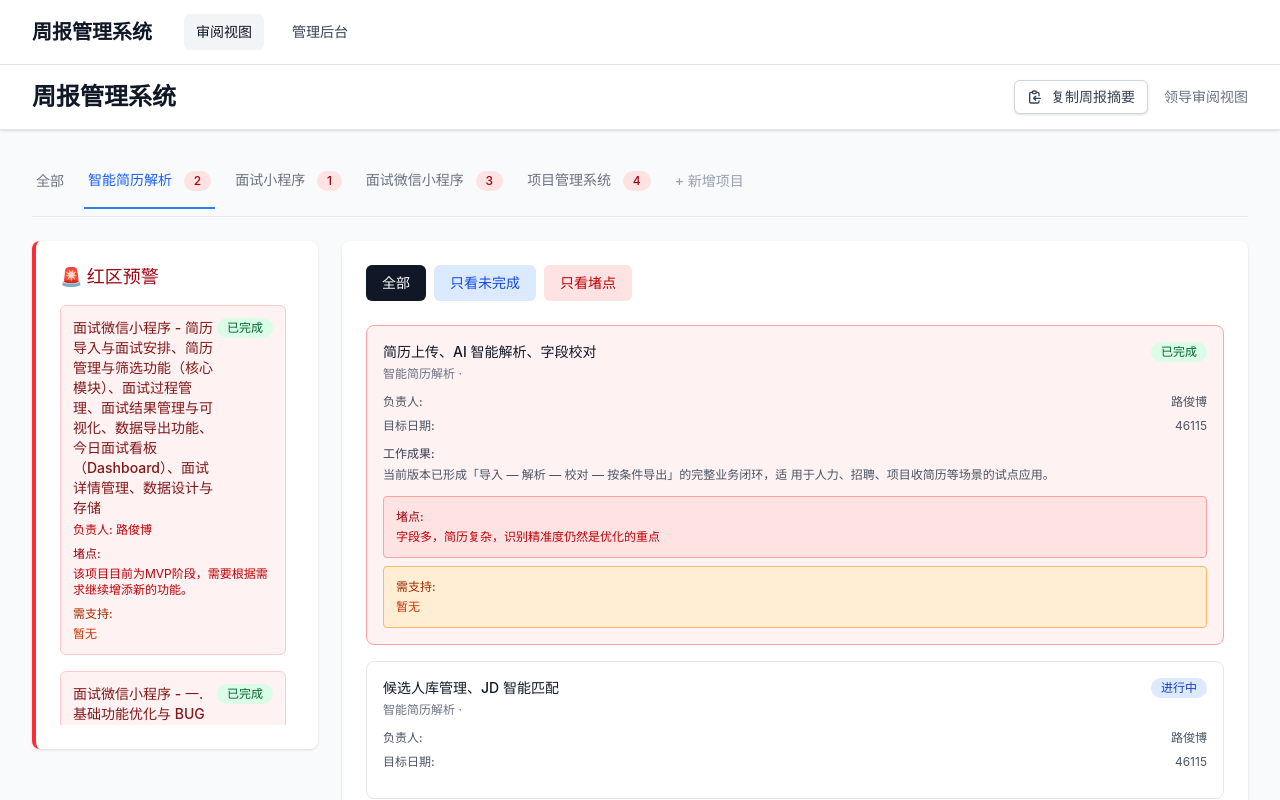
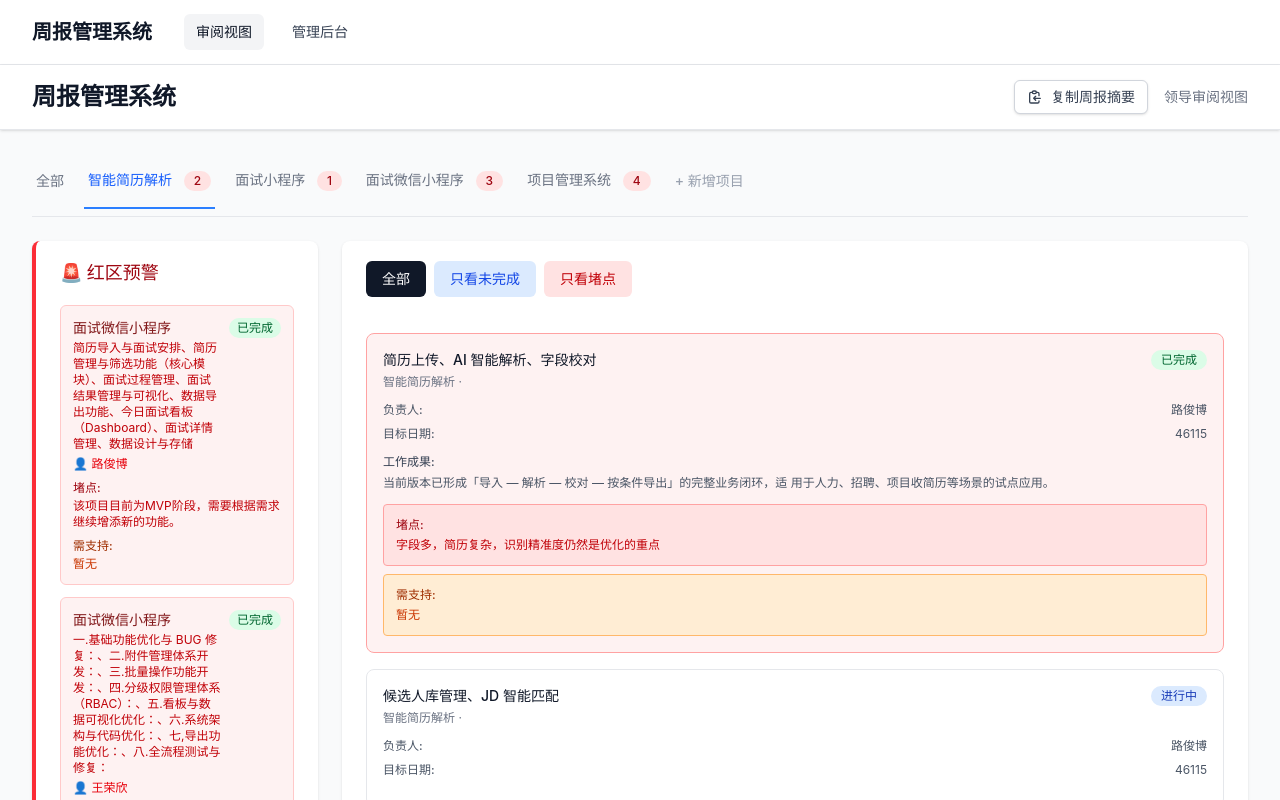
Before and after one commit to Powerlu/weekly-report-portal, a Vue app: page / in a window 1280 px wide. Shown: the top 800 px of the page. Built offline with nearby package versions, Linux system fonts and the light colour scheme.

Commit message:
Layout: make left/right panels full-height with independent scroll (adaptive to viewport)

```diff
--- a/src/components/BlockerAlert.vue
+++ b/src/components/BlockerAlert.vue
@@ -1,32 +1,37 @@
 <template>
-  <div class="bg-white shadow rounded-lg border-l-4 border-red-500">
-    <div class="px-4 py-5 sm:p-6">
-      <h3 class="text-lg leading-6 font-medium text-red-800 mb-4">
+  <div class="bg-white shadow rounded-lg border-l-4 border-red-500 flex flex-col h-full">
+    <div class="px-4 py-5 sm:px-6 flex-shrink-0">
+      <h3 class="text-lg leading-6 font-medium text-red-800">
         🚨 红区预警
       </h3>
+    </div>
 
-      <div v-if="blockedTasks.length === 0" class="text-center py-4">
+    <div class="flex-1 overflow-y-auto px-4 pb-5 sm:px-6">
+      <div v-if="blockedTasks.length === 0" class="text-center py-8">
         <p class="text-sm text-gray-500">暂无堵点或需协调事项</p>
       </div>
 
-      <div v-else class="space-y-4 max-h-[420px] overflow-y-auto pr-2 custom-scrollbar">
+      <div v-else class="space-y-3">
         <div
           v-for="(task, index) in blockedTasks"
           :key="index"
           class="border border-red-200 rounded-md p-3 bg-red-50"
         >
-          <div class="flex justify-between items-start">
-            <div class="flex-1">
-              <h4 class="text-sm font-medium text-red-900">
-                {{ task.project_name }} - {{ task.task_name }}
+          <div class="flex justify-between items-start gap-2">
+            <div class="min-w-0 flex-1">
+              <h4 class="text-sm font-medium text-red-900 break-words">
+                {{ task.project_name }}
               </h4>
-              <p class="text-xs text-red-700 mt-1">
-                <span class="font-medium">负责人:</span> {{ task.assignee }}
+              <p class="text-xs text-red-700 mt-0.5 break-words">
+                {{ task.task_name }}
+              </p>
+              <p class="text-xs text-red-600 mt-1">
+                👤 {{ task.assignee }}
               </p>
             </div>
             <span
               :class="[
-                'inline-flex items-center px-2.5 py-0.5 rounded-full text-xs font-medium',
+                'inline-flex items-center px-2 py-0.5 rounded-full text-xs font-medium flex-shrink-0',
                 getStatusClass(task.status)
               ]"
             >
@@ -36,12 +41,12 @@
 
           <div v-if="task.blockers" class="mt-2">
             <p class="text-xs font-medium text-red-800">堵点:</p>
-            <p class="text-xs text-red-700 mt-1">{{ task.blockers }}</p>
+            <p class="text-xs text-red-700 mt-0.5 whitespace-pre-wrap">{{ task.blockers }}</p>
           </div>
 
           <div v-if="task.support_needed" class="mt-2">
             <p class="text-xs font-medium text-orange-800">需支持:</p>
-            <p class="text-xs text-orange-700 mt-1">{{ task.support_needed }}</p>
+            <p class="text-xs text-orange-700 mt-0.5 whitespace-pre-wrap">{{ task.support_needed }}</p>
           </div>
         </div>
       </div>
@@ -69,14 +74,15 @@ const getStatusClass = (status) => {
 </script>
 
 <style scoped>
-.custom-scrollbar::-webkit-scrollbar {
+/* 红区自定义滚动条 */
+:deep(.overflow-y-auto)::-webkit-scrollbar {
   width: 5px;
 }
-.custom-scrollbar::-webkit-scrollbar-thumb {
+:deep(.overflow-y-auto)::-webkit-scrollbar-thumb {
   background-color: #fca5a5;
   border-radius: 3px;
 }
-.custom-scrollbar::-webkit-scrollbar-track {
+:deep(.overflow-y-auto)::-webkit-scrollbar-track {
   background: #fef2f2;
 }
 </style>
--- a/src/components/Dashboard.vue
+++ b/src/components/Dashboard.vue
@@ -1,7 +1,7 @@
 <template>
-  <div class="min-h-screen bg-gray-50">
+  <div class="min-h-screen bg-gray-50 flex flex-col">
     <!-- 顶部标题栏 -->
-    <header class="bg-white shadow-sm border-b border-gray-200">
+    <header class="bg-white shadow-sm border-b border-gray-200 flex-shrink-0">
       <div class="max-w-7xl mx-auto px-4 sm:px-6 lg:px-8">
         <div class="flex justify-between items-center h-16">
           <h1 class="text-2xl font-bold text-gray-900">周报管理系统</h1>
@@ -24,8 +24,8 @@
       </div>
     </header>
 
-    <!-- 主内容区 -->
-    <main class="max-w-7xl mx-auto px-4 sm:px-6 lg:px-8 py-6">
+    <!-- 主内容区：flex-1 撑满剩余视口高度 -->
+    <main class="flex-1 max-w-7xl mx-auto px-4 sm:px-6 lg:px-8 py-6 w-full overflow-hidden">
       <!-- 项目 Tab 导航 -->
       <ProjectTabs
         :projects="projects"
@@ -33,17 +33,17 @@
         @update:activeProject="activeProject = $event"
       />
 
-      <div class="mt-6 grid grid-cols-1 lg:grid-cols-4 gap-6">
-        <!-- 红区预警面板 -->
-        <div class="lg:col-span-1">
+      <div class="mt-6 grid grid-cols-1 lg:grid-cols-4 gap-6" style="height: calc(100vh - 180px);">
+        <!-- 左列：红区预警面板（固定高度 + 内部滚动） -->
+        <div class="lg:col-span-1 min-h-0">
           <BlockerAlert
             :blockedTasks="blockedTasks"
             ref="blockerAlert"
           />
         </div>
 
-        <!-- 任务矩阵列表 -->
-        <div class="lg:col-span-3">
+        <!-- 右列：任务矩阵列表（固定高度 + 内部滚动） -->
+        <div class="lg:col-span-3 min-h-0">
           <TaskList
             :tasks="filteredTasks"
             :statusFilter="statusFilter"
@@ -126,7 +126,7 @@ const copySummary = async () => {
 
     summary += `\n📊 当前共 ${tasks.value.length} 个任务，其中 ${tasks.value.filter(t => t.status === '已完成').length} 个已完成，${tasks.value.filter(t => t.status === '进行中').length} 个进行中\n`
 
-    summary += '\n📍 详细周报链接: ' + window.location.origin
+    summary += '\n📎 详细周报链接: ' + window.location.origin
 
     // 使用 Clipboard API 复制
     await navigator.clipboard.writeText(summary)
--- a/src/components/TaskList.vue
+++ b/src/components/TaskList.vue
@@ -1,8 +1,8 @@
 <template>
-  <div class="bg-white shadow rounded-lg">
-    <div class="px-4 py-5 sm:p-6">
+  <div class="bg-white shadow rounded-lg flex flex-col h-full">
+    <div class="px-4 py-5 sm:px-6 flex-shrink-0">
       <!-- 快速筛选按钮 -->
-      <div class="flex flex-wrap gap-2 mb-6">
+      <div class="flex flex-wrap gap-2 mb-4">
         <button
           @click="$emit('update:statusFilter', 'all')"
           :class="[
@@ -37,8 +37,10 @@
           只看堵点
         </button>
       </div>
+    </div>
 
-      <!-- 任务列表 -->
+    <!-- 任务列表：可滚动区域 -->
+    <div class="flex-1 overflow-y-auto px-4 pb-5 sm:px-6 custom-scrollbar">
       <div v-if="tasks.length === 0" class="text-center py-8">
         <p class="text-gray-500">暂无任务数据</p>
       </div>
@@ -72,7 +74,7 @@
             </span>
           </div>
 
-          <!-- 任务详情 (移动端优化：垂直堆叠) -->
+          <!-- 任务详情 -->
           <div class="space-y-2 mb-3 text-xs text-gray-600">
             <div class="flex justify-between">
               <span class="font-medium">负责人:</span>
@@ -84,12 +86,12 @@
             </div>
           </div>
 
-          <!-- 工作成果（可折叠，移动端优化：增大触摸区域） -->
+          <!-- 工作成果（可折叠） -->
           <div v-if="task.achievements" class="mb-3">
             <p class="text-xs font-medium text-gray-700 mb-1">工作成果:</p>
             <div
               :ref="el => setAchievementRef(index, el)"
-              class="text-xs text-gray-600 leading-relaxed overflow-hidden break-words"
+              class="text-xs text-gray-600 leading-relaxed overflow-hidden break-words whitespace-pre-wrap"
               :style="{ maxHeight: expandedTasks[index] ? 'none' : '2.5rem', lineHeight: '1.5' }"
             >
               {{ task.achievements }}
@@ -103,16 +105,16 @@
             </button>
           </div>
 
-          <!-- 堵点高亮 (移动端优化：增大内边距) -->
+          <!-- 堵点高亮 -->
           <div v-if="task.blockers" class="mb-2 p-3 bg-red-100 border border-red-300 rounded">
             <p class="text-xs font-medium text-red-800">堵点:</p>
-            <p class="text-xs text-red-700 mt-1 break-words">{{ task.blockers }}</p>
+            <p class="text-xs text-red-700 mt-1 whitespace-pre-wrap break-words">{{ task.blockers }}</p>
           </div>
 
           <!-- 需支持事项高亮 -->
           <div v-if="task.support_needed" class="p-3 bg-orange-100 border border-orange-300 rounded">
             <p class="text-xs font-medium text-orange-800">需支持:</p>
-            <p class="text-xs text-orange-700 mt-1 break-words">{{ task.support_needed }}</p>
+            <p class="text-xs text-orange-700 mt-1 whitespace-pre-wrap break-words">{{ task.support_needed }}</p>
           </div>
         </div>
       </div>
@@ -148,7 +150,7 @@ const setAchievementRef = (index, el) => {
 const shouldShowExpandButton = (index) => {
   const el = achievementRefs.value[index]
   if (el) {
-    return el.scrollHeight > 40 // 2.5rem = 40px
+    return el.scrollHeight > 40
   }
   return false
 }
@@ -167,3 +169,17 @@ const getStatusClass = (status) => {
   return statusMap[status] || 'bg-gray-100 text-gray-800'
 }
 </script>
+
+<style scoped>
+/* 任务列表自定义滚动条 */
+.custom-scrollbar::-webkit-scrollbar {
+  width: 5px;
+}
+.custom-scrollbar::-webkit-scrollbar-thumb {
+  background-color: #93c5fd;
+  border-radius: 3px;
+}
+.custom-scrollbar::-webkit-scrollbar-track {
+  background: #f0f9ff;
+}
+</style>
```
